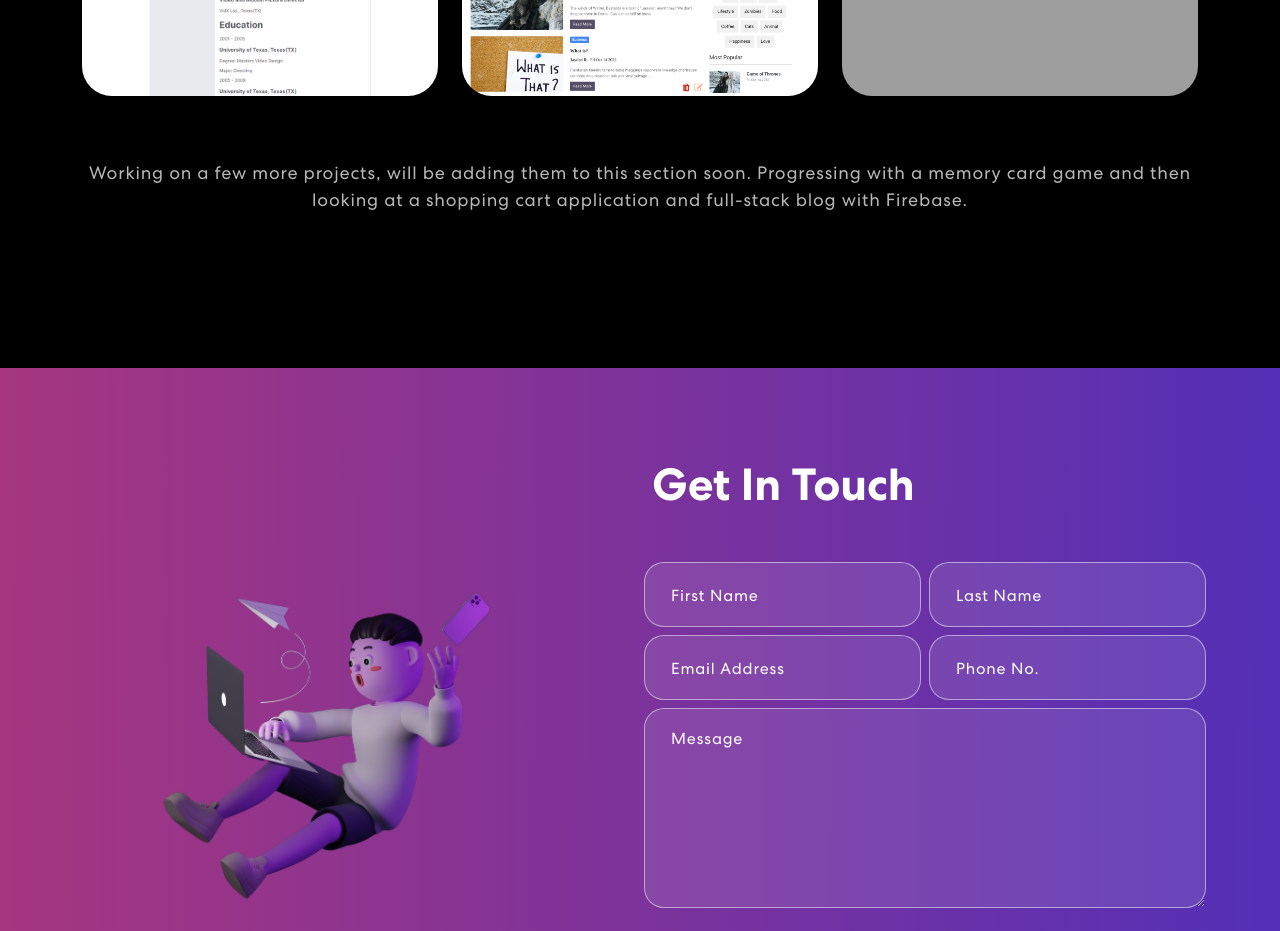
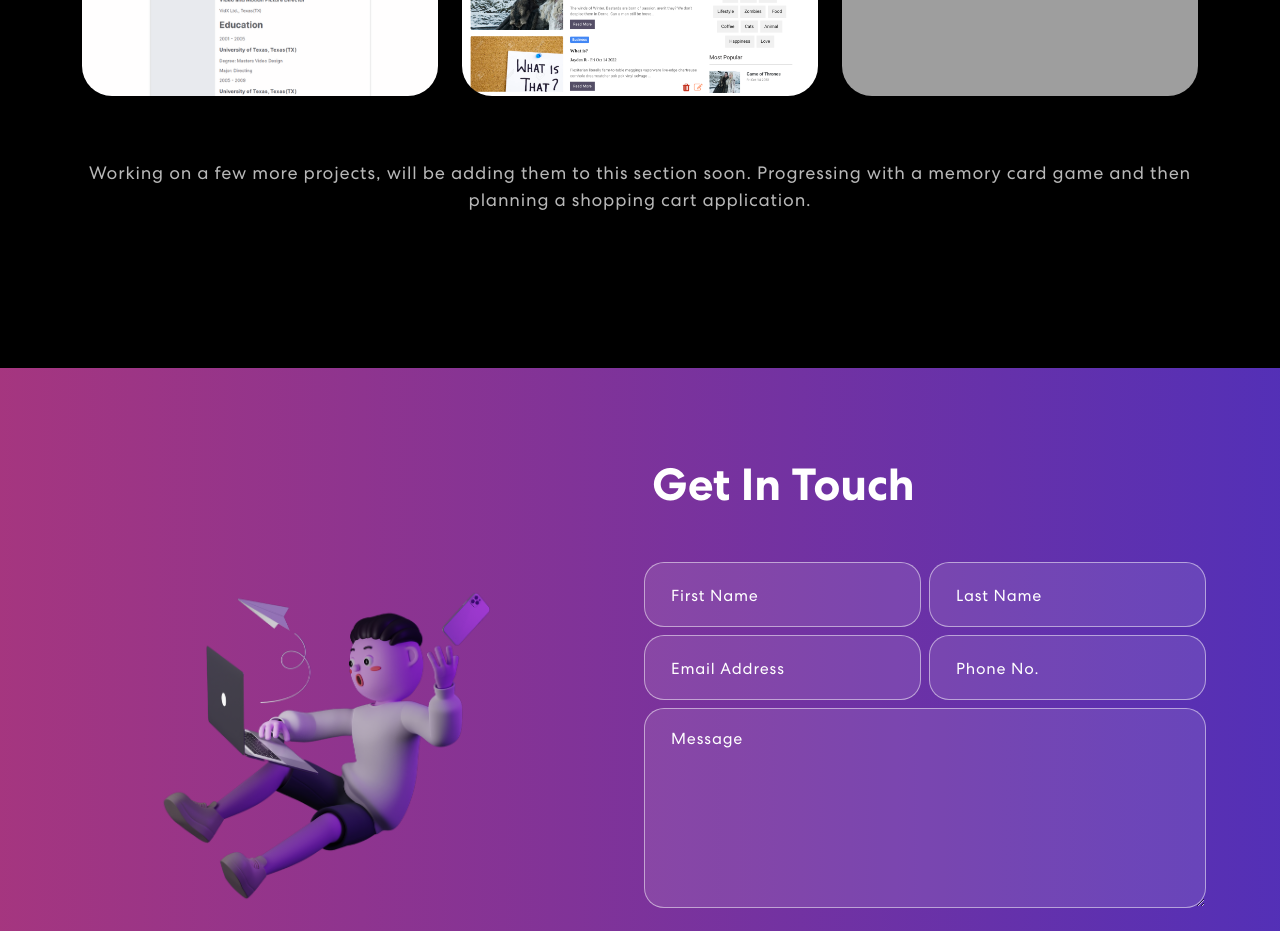
Before and after one commit to JayRichh/react-portfolio, a React (Create React App) app: page / in a window 1280 px wide. Shown: the part 2580-3511 px from the top of the page. Built offline with nearby package versions, Linux system fonts and the light colour scheme; grey boxes are pictures that could not be loaded.

Commit message:
update text

```diff
--- a/src/components/Projects.js
+++ b/src/components/Projects.js
@@ -136,8 +136,7 @@ export const Projects = () => {
                         <p>
                           Working on a few more projects, will be adding them to
                           this section soon. Progressing with a memory card game
-                          and then looking at a shopping cart application and
-                          full-stack blog with Firebase.
+                          and then planning a shopping cart application.
                         </p>
                       </Tab.Pane>
                       <Tab.Pane eventKey="second">
```
